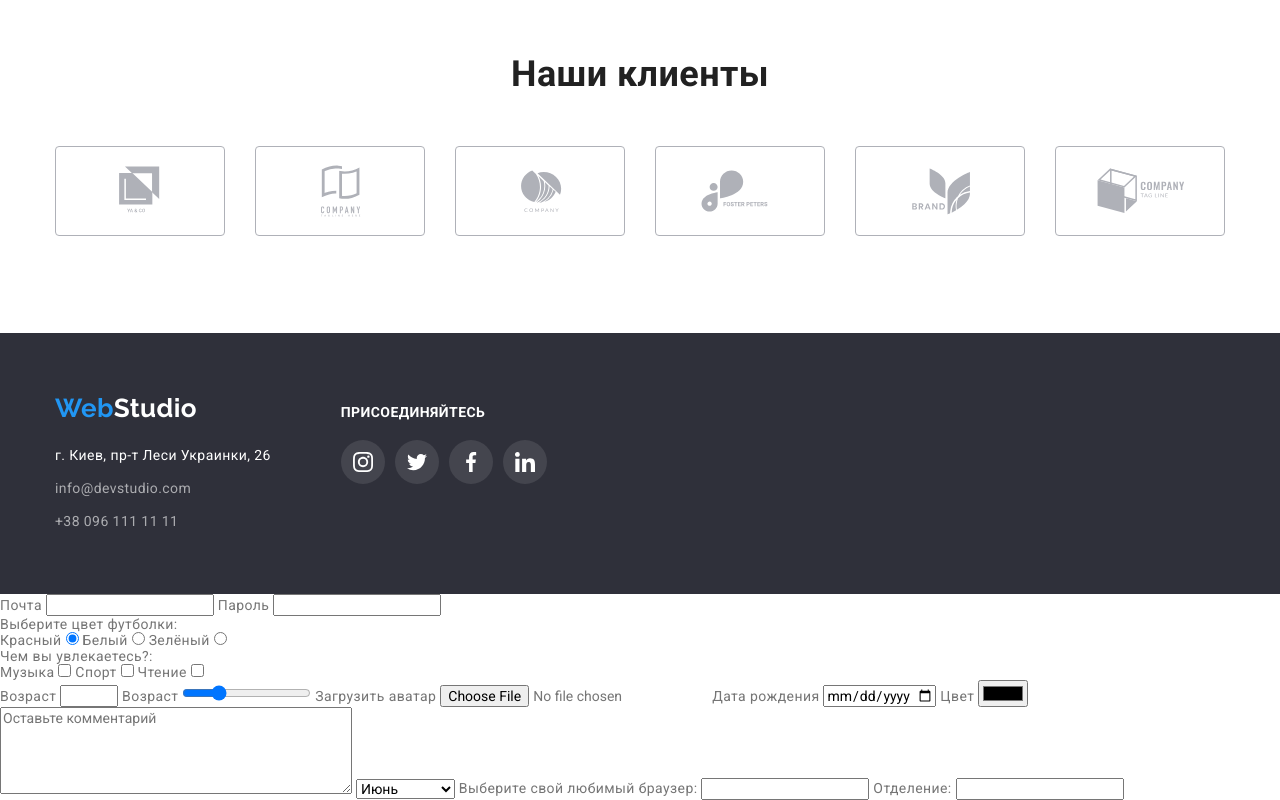
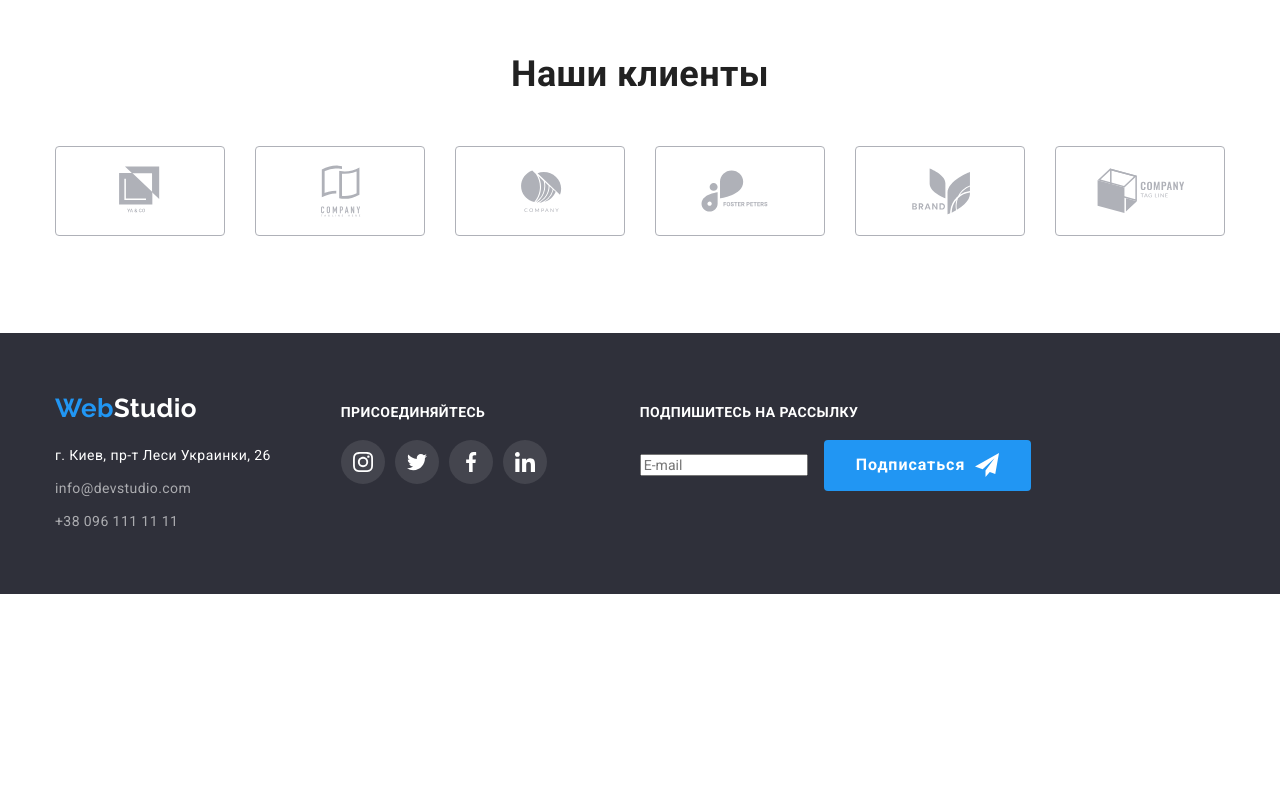
Before and after one commit to deniskodak/goit-markup-hw-06, a plain HTML site: page index.html in a window 1280 px wide. Shown: the part 2343-3143 px from the top of the page. After the commit the page ends 2937 px from the top, so only its background shows below. Drawn offline with nearby package versions, Linux system fonts and the light colour scheme.

Commit message:
добавляет формы

```diff
--- a/css/style.css
+++ b/css/style.css
@@ -23,6 +23,8 @@
   --backdrop-cl: rgba(0, 0, 0, 0.2);
   --pseudo-bg-color: rgba(47, 48, 58, 0.8);
   --overlay-secondary: rgba(33, 150, 243, 0.9);
+
+  --cubic: cubic-bezier(0.4, 0, 0.2, 1);
 }
 /* Отключает точки в списках */
 .list {
@@ -109,7 +111,7 @@ img {
   line-height: 1.143;
   letter-spacing: 0.02em;
 
-  transition: 250ms cubic-bezier(0.4, 0, 0.2, 1);
+  transition: 250ms var(--cubic);
 }
 .site-nav .link:hover,
 .site-nav .link:focus {
@@ -135,7 +137,7 @@ img {
   border-radius: 2px;
   background-color: var(--accent-text-color);
   transform: scaleX(0);
-  transition: 250ms cubic-bezier(0.4, 0, 0.2, 1);
+  transition: 250ms var(--cubic);
 }
 .link.current::after {
   transform: scaleX(1);
@@ -168,7 +170,9 @@ img {
 .logo:focus {
   color: var(--accent-text-color);
 }
-
+.icon {
+  transition: fill 250ms var(--cubic);
+}
 .icon-contacts {
   margin-right: 10px;
 }
@@ -388,7 +392,7 @@ img {
 .icon-clients {
   border: 1px solid var(--socials-color);
   border-radius: 4px;
-  transition: 250ms cubic-bezier(0.4, 0, 0.2, 1);
+  transition: 250ms var(--cubic);
 }
 .clients-link:hover .icon-clients,
 .clients-link:focus .icon-clients {
@@ -429,7 +433,7 @@ img {
 
   border: 1px solid var(--portfolio-border);
 
-  transition: 250ms cubic-bezier(0.4, 0, 0.2, 1);
+  transition: 250ms var(--cubic);
 }
 .porfolio-link:hover,
 .porfolio-link:focus {
@@ -450,7 +454,7 @@ img {
   height: 100%;
   background-color: var(--overlay-secondary);
   transform: translateY(100%);
-  transition: 250ms cubic-bezier(0.4, 0, 0.2, 1);
+  transition: 250ms var(--cubic);
 }
 
 .porfolio-link:hover .portfolio-thumb::before,
@@ -470,7 +474,7 @@ img {
   line-height: 1.55;
   color: var(--primary-white-color);
 
-  transition: transform 250ms cubic-bezier(0.4, 0, 0.2, 1);
+  transition: transform 250ms var(--cubic);
 }
 
 .porfolio-link:hover .thumb-text,
@@ -508,7 +512,7 @@ img {
   border: transparent;
   border-radius: 4px;
 
-  transition: 250ms cubic-bezier(0.4, 0, 0.2, 1);
+  transition: 250ms var(--cubic);
 }
 .button.primary {
   padding: 10px 32px;
@@ -556,8 +560,11 @@ img {
   align-items: baseline;
 }
 
-.footer-box:not(:last-child) {
+.footer-box:nth-child(1) {
   margin-right: 70px;
+}
+.footer-box:nth-child(2) {
+  margin-right: 93px;
 }
 
 /* Стили для контактов почты и тел. */
@@ -575,7 +582,7 @@ img {
 
   color: var(--footer-contacts-color);
 
-  transition: 250ms cubic-bezier(0.4, 0, 0.2, 1);
+  transition: 250ms var(--cubic);
 }
 .contacts .link:hover,
 .contacts .link:focus {
@@ -613,7 +620,7 @@ img {
 
   border-radius: 50%;
 
-  transition: 250ms cubic-bezier(0.4, 0, 0.2, 1);
+  transition: 250ms var(--cubic);
 }
 .socials-link.company {
   fill: var(--primary-white-color);
@@ -623,7 +630,30 @@ img {
 .socials-link:focus {
   background-color: var(--accent-text-color);
 }
+/* Styles form footer form  */
 
+.label-mailing {
+  display: block;
+  font-weight: 700;
+  text-transform: uppercase;
+  color: var(--primary-white-color);
+  margin-bottom: 20px;
+}
+.button-mailing {
+  display: inline-flex;
+  align-items: center;
+  margin-left: 12px;
+}
+.button-mailing:hover .icon-plane,
+.button-mailing:focus .icon-plane {
+  fill: var(--accent-text-color);
+}
+.icon-plane {
+  margin-left: 10px;
+  width: 24px;
+  height: 24px;
+  fill: var(--primary-white-color);
+}
 /* Класс для скрывания заголовков */
 .visually-hidden {
   position: absolute !important;
@@ -648,7 +678,7 @@ img {
   background-color: var(--backdrop-cl);
   visibility: visible;
   opacity: 1;
-  transition: opacity 250ms cubic-bezier(0.4, 0, 0.2, 1);
+  transition: opacity 250ms var(--cubic);
 }
 .backdrop.is-hidden {
   visibility: hidden;
@@ -673,8 +703,7 @@ img {
     0px 2px 1px rgba(0, 0, 0, 0.2);
   border-radius: 4px;
 
-  transition: transform 250ms cubic-bezier(0.4, 0, 0.2, 1),
-    background-color 550ms cubic-bezier(0.4, 0, 0.2, 1);
+  transition: transform 250ms var(--cubic), background-color 550ms var(--cubic);
 }
 .close-btn {
   position: absolute;
--- a/index.html
+++ b/index.html
@@ -401,99 +401,42 @@
             </a></li>
           </ul>
         </div>
+        <form>
+          <label for="mailing" class="label-mailing">подпишитесь на рассылку</label>
+          <input type="email" name="name" id="mailing" placeholder="E-mail">
+          <button class="button primary button-mailing">Подписаться
+            <svg class="icon icon-plane">
+              <use href="./images/modal_icons.svg#icon-plane"></use>
+            </svg>
+          </button>
+        </form>
       </div>
     </footer>
     <div class="backdrop is-hidden" data-modal>
       <div class="modal">
         <button class="close-btn" type="button" data-modal-close >
           <svg class="icon-close">
-            <use href="./images/close-icon.svg#close-btn"></use>
+            <use href="./images/modal_icons.svg#icon-close"></use>
           </svg>
         </button>
+        <form action="">
+          <label for="">Имя</label>
+          <input type="text">
+
+          <label for="">Телефон</label>
+          <input type="tel">
+
+          <label for="">Почта</label>
+          <input type="email">
+
+          <label for="">Комментарий</label>
+          <textarea name="" id="" cols="30" rows="10" placeholder="Введите текст"></textarea>
+
+          <label for=""></label>
+          <input type="checkbox">
+        </form>
       </div>
     </div>
     <script src="./js/modal.js"></script>
-    <form>
-      <label>
-        Почта
-        <input type="text" name="email" />
-      </label>
-
-      <label>
-        Пароль
-        <input type="password" name="pwd" />
-      </label>
-    </form>
-    <div role="group">
-      <p>Выберите цвет футболки:</p>
-
-      <label for="color-1">Красный</label>
-      <input id="color-1" name="color" type="radio" value="red" checked />
-
-      <label for="color-2">Белый</label>
-      <input id="color-2" name="color" type="radio" value="white" />
-
-      <label for="color-3">Зелёный</label>
-      <input id="color-3" name="color" type="radio" value="green" />
-    </div>
-    <div role="group">
-      <p>Чем вы увлекаетесь?:</p>
-
-      <label for="hobby-1">Музыка</label>
-      <input id="hobby-1" name="hobby" type="checkbox" value="music" />
-
-      <label for="hobby-2">Спорт</label>
-      <input id="hobby-2" name="hobby" type="checkbox" value="sports" />
-
-      <label for="hobby-3">Чтение</label>
-      <input id="hobby-3" name="hobby" type="checkbox" value="reading" />
-    </div>
-    <label for="age">Возраст</label>
-
-    <input id="age" type="number" name="age" min="18" max="120">
-
-  <label for="age">Возраст</label>
-  <input id="age" type="range" name="age" min="0" max="120" value="30" />
-  <label for="avatar">Загрузить аватар</label>
-  <input type="file" id="avatar" name="avatar" accept="image/jpeg,image/png" />
-  <label for="birth_date">Дата рождения</label>
-  <input id="birth_date" name="birth_date" type="date" min="1920-01-01" max="2020-01-01" />
-  <label for="color">Цвет</label>
-
-  <input id="color" name="color" type="color" />
-  <textarea name="comment" rows="5" cols="45" placeholder="Оставьте комментарий"></textarea>
-  <select name="month">
-    <optgroup label="Лето">
-      <option value="s6">Июнь</option>
-      <option value="s7">Июль</option>
-      <option value="s8">Август</option>
-    </optgroup>
-
-    <optgroup label="Осень">
-      <option value="s9">Сентябрь</option>
-      <option value="s10">Октябрь</option>
-      <option value="s11">Ноябрь</option>
-    </optgroup>
-</select>
-    <label for="fav">Выберите свой любимый браузер:</label>
-    <input list="browsers" name="fav" id="fav" />
-
-    <datalist id="browsers">
-      <option>Edge</option>
-      <option>Firefox</option>
-      <option>Chrome</option>
-      <option>Opera</option>
-      <option>Safari</option>
-    </datalist>
-    <label for="branch">Отделение:</label>
-    <input type="text" name="branch" id="branch" list="codes" />
-
-    <datalist id="codes">
-      <option value="3600">Шевченковский район</option>
-      <option value="7493">Железоугорский район</option>
-      <option value="2701">Центральный район</option>
-      <option value="5692">Зелёногорский район</option>
-    </datalist>
-
 </body>
     </html>
```
Also changed, not shown: images/close-icon.svg (deleted), images/modal_icons.svg (added).
